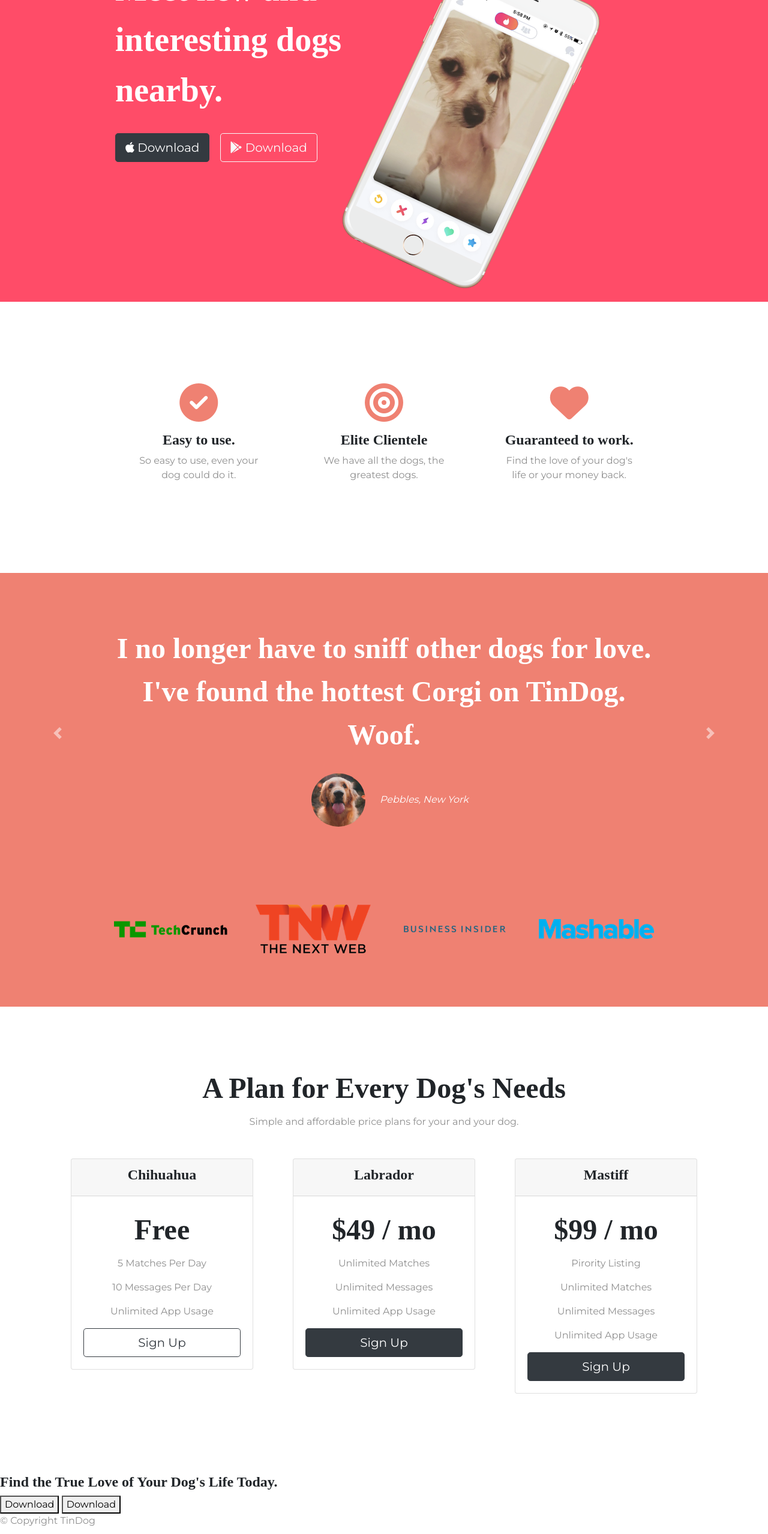
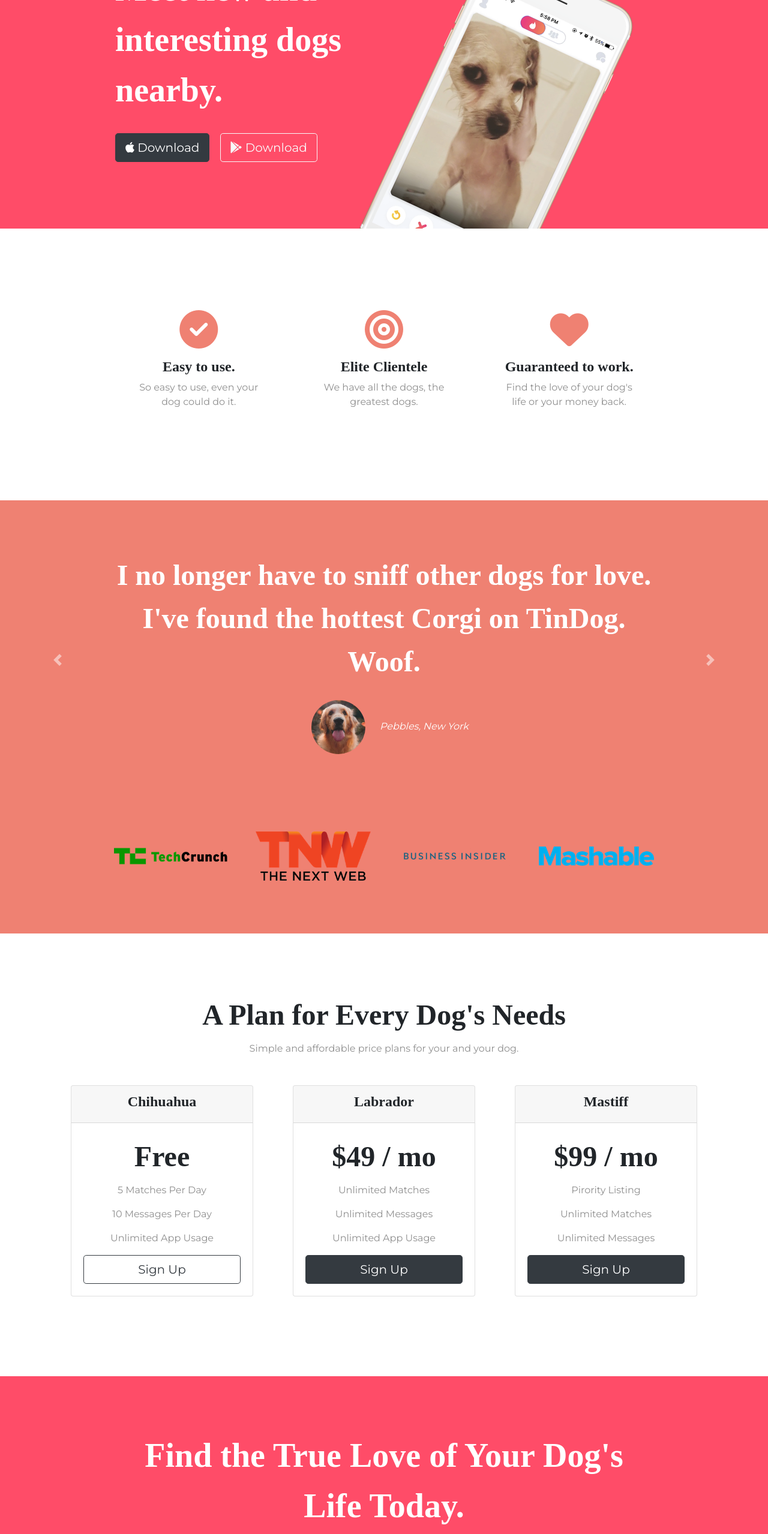
Before and after one commit to Siddhartha335/Bootstrap-new-site, a plain HTML site: page index.html in a window 1280 px wide. Shown: the part 240-2797 px from the top of the page at 60% size. Drawn offline with nearby package versions, Linux system fonts and the light colour scheme.

Commit message:
finalized

```diff
--- a/css/styles.css
+++ b/css/styles.css
@@ -1,6 +1,5 @@
-#title {
-     background-color: #ff4c68;
-     color: #fff;
+body {
+    font-family: "Montserrat";
 }
 
 h1 {
@@ -10,9 +9,13 @@ h1 {
     font-weight: 800;
 }
 
-p {
-    color:#8f8f8f;
+h2 {
+    font-family:"Montserrat-Bold" ;
+    font-size: 3rem;
+    line-height: 1.5;
+    font-weight: 900;
 }
+
 
 h3 {
     font-family: "Montserrat-Bold";
@@ -20,19 +23,17 @@ h3 {
     font-size: 1.5rem;
 }
 
-h2 {
-    font-family:"Montserrat-Bold" ;
-    font-size: 3rem;
-    line-height: 1.5;
-    font-weight: 900;
+p {
+    color:#8f8f8f;
+}
+
+#title {
+    background-color: #ff4c68;
+    color: #fff;
 }
 
 .container-fluid {
-    padding:3% 15%;
-}
-
-body {
-    font-family: "Montserrat";
+    padding:3% 15% 7%;
 }
 
 /* Navigation Bar */
@@ -65,11 +66,16 @@ body {
 .title-img {
     width: 60%;
     transform: rotate(25deg);
+    position: absolute;
+    right:30%;
 }
 
 /* Featurres section */
 #features {
     padding:7% 15%;
+    background-color:#fff;
+    position: relative;
+     z-index: 1;
 }
 
 .feature-box {
@@ -126,3 +132,36 @@ Testimonial Section */
 .pricing-column {
     padding:3% 3%;
 }
+
+@media (max-width:1028px) {
+    .title-img {
+        position:static;
+        transform: rotate(0);
+    }
+    #title {
+        text-align: center;
+    }
+}
+
+#cta {
+    background-color: #ff4c68;
+    color:#fff;
+    padding:7% 15%;
+    text-align: center;
+}
+
+.cta-head {
+    font-family: "Montserrat-Black";
+    font-weight: 900;
+    font-size: 3.5rem;
+    line-height: 1.5;;
+}
+
+#footer {
+    padding: 7% 15%;
+    text-align: center;
+}
+
+.social-icon {
+    margin: 20px 10px;
+}
--- a/index.html
+++ b/index.html
@@ -32,13 +32,13 @@
         <div class="collapse navbar-collapse" id="navbarSupportedContent">
           <ul class="navbar-nav ml-auto">
               <li class="nav-item">
-                  <a class="nav-link" href="">Contact</a>
+                  <a class="nav-link" href="#footer">Contact</a>
               </li>
               <li class="nav-item">
-                  <a class="nav-link" href="">Pricing</a>
+                  <a class="nav-link" href="#pricing">Pricing</a>
               </li>
               <li class="nav-item">
-                  <a class="nav-link" href="">Download</a>
+                  <a class="nav-link" href="#cta">Download</a>
               </li>
           </ul>
       </div>
@@ -179,7 +179,6 @@
               <p>Pirority Listing</p>
               <p>Unlimited Matches</p>
               <p>Unlimited Messages</p>
-              <p>Unlimited App Usage</p>
               <button class="btn btn-lg btn-block btn-dark" type="button">Sign Up</button>
             </div>
         </div>
@@ -193,9 +192,9 @@
 
   <section id="cta">
 
-    <h3>Find the True Love of Your Dog's Life Today.</h3>
-    <button type="button">Download</button>
-    <button type="button">Download</button>
+    <h3 class="cta-head">Find the True Love of Your Dog's Life Today.</h3>
+    <button class="download-button btn btn-lg btn-dark" type="button"><i class="fa-brands fa-apple"></i>Download</button>
+    <button class="download-button btn btn-lg btn-light"type="button"><i class="fa-brands fa-google-play"></i>Download</button>
 
   </section>
 
@@ -203,7 +202,10 @@
   <!-- Footer -->
 
   <footer id="footer">
-
+    <i class="social-icon fa-brands fa-facebook"></i>
+    <i class="social-icon fa-brands fa-twitter"></i>
+    <i class="social-icon fa-brands fa-instagram"></i>
+    <i class="social-icon fa-solid fa-envelope"></i>
     <p>© Copyright TinDog</p>
 
   </footer>
```
